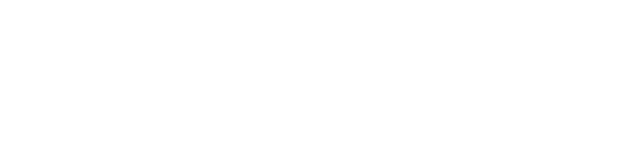
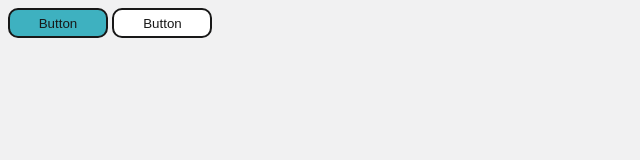
Before and after one commit to Pingener/Ipmedt5, a plain HTML site: page index.html in a window 1280 px wide. Shown: the whole page, without its empty margins (0-640 px from the left). Drawn offline with Linux system fonts and the light colour scheme.

Commit message:
toegevoegd button styling

```diff
--- a/index.html
+++ b/index.html
@@ -3,9 +3,12 @@
 <head>
     <meta charset="UTF-8">
     <meta name="viewport" content="width=device-width, initial-scale=1.0">
+    <link rel="stylesheet" href="main.css">
     <title>Document</title>
 </head>
 <body>
+    <button class="Button_primary">Button</button>
+    <button class="Button_secondary">Button</button>
 
 </body>
 </html>
--- /dev/null
+++ b/main.css
@@ -0,0 +1,40 @@
+*{
+    font-family: Arial, Helvetica, sans-serif;
+    color: #181818;
+    background-color: #F1F1F2;
+}
+
+Button{
+    width: 100px;
+    height: 30px;
+    border: solid;
+    border-color: #181818;
+    border-width: 2px;
+    border-radius: 10px;
+}
+
+.Button_primary{
+    background-color: #3EB1c0;
+}
+
+.Button_primary:hover{
+    background-color: #2DB7E2;
+    cursor: pointer;
+}
+
+.Button_primary:focus{
+    background-color: #8acdb9;
+}
+
+.Button_secondary{
+    background-color: #FFF;
+
+}
+
+.Button_secondary:hover{
+    background-color: #7fcfda;
+}
+
+.Button_secondary:focus{
+    background-color: #54cede;
+}
```
